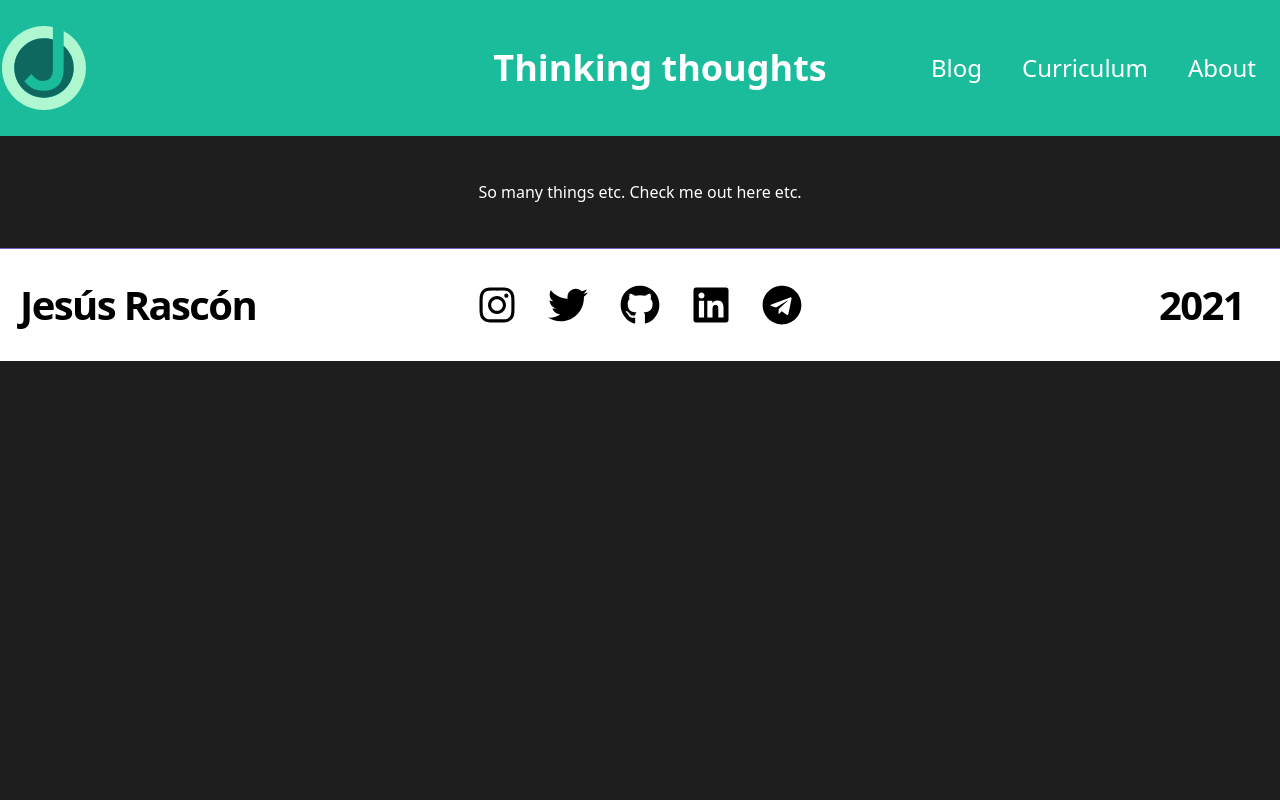
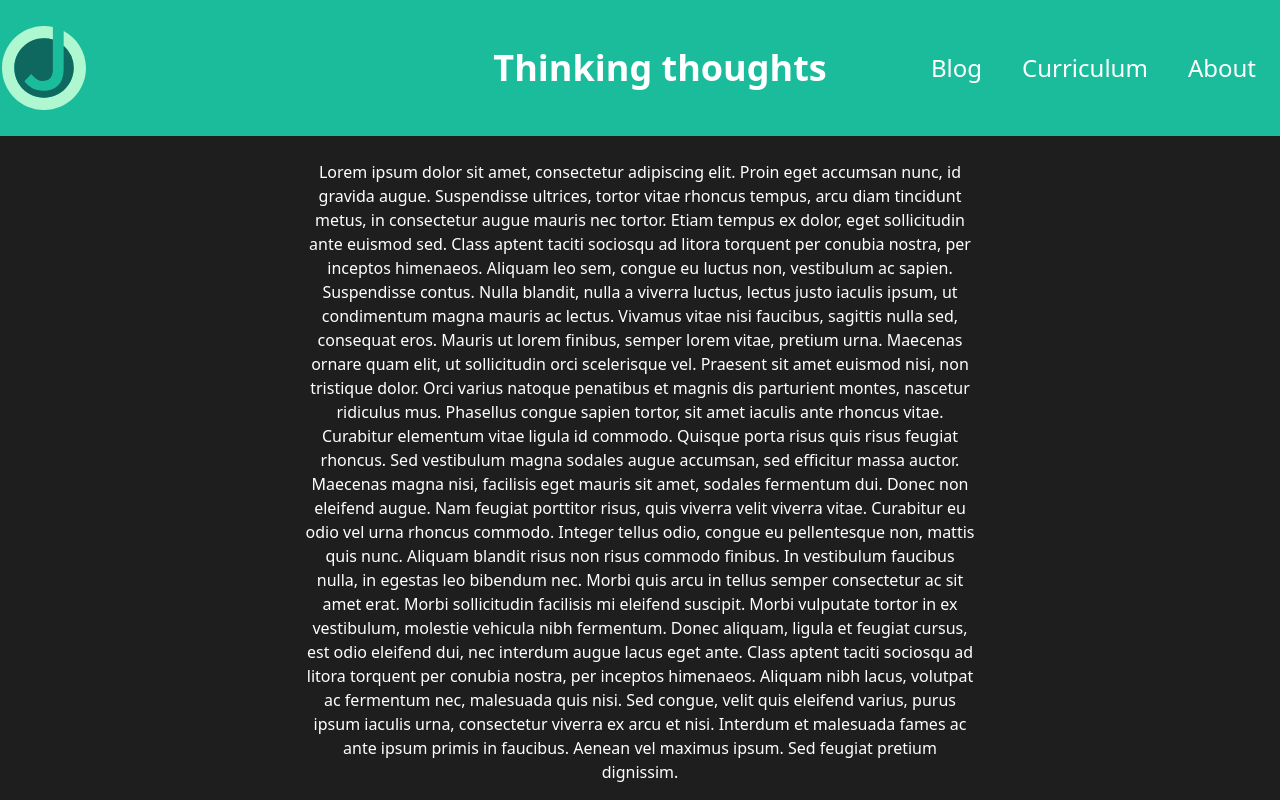
Before and after one commit to jesi-rgb/old.jesirgb.com, a Next.js app: page / in a window 1280 px wide. Shown: the top 800 px of the page. Built offline with nearby package versions, Linux system fonts and the light colour scheme.

Commit message:
corrected footer positioning

```diff
--- a/components/Footer.js
+++ b/components/Footer.js
@@ -18,7 +18,7 @@ config.autoAddCss = false; /* eslint-disable import/first */
 
 export default function Footer() {
   return (
-    <footer className="bg-white border-t border-accent-2 flex-shrink-0">
+    <footer className="bg-white absolute bottom-0 w-screen">
       <Container>
         <div className="py-8 flex flex-col lg:flex-row items-center">
           <h3 className="text-4xl lg:text-5xl font-bold tracking-tighter leading-tight text-center lg:text-left mb-10 lg:mb-0 lg:pr-4 lg:w-1/2">
--- a/components/Layout.js
+++ b/components/Layout.js
@@ -6,10 +6,12 @@ export const Layout = ({ children }) => {
   return (
     <>
       <Meta />
-      <div className="max-h-screen space-y-11">
+      <div className="max-h-screen">
         <HeaderTW />
-        {children}
-        <Footer />
+        <div className="relative min-h-screen">
+          {children}
+          <Footer />
+        </div>
       </div>
     </>
   );
--- a/pages/index.js
+++ b/pages/index.js
@@ -3,8 +3,39 @@ import Layout from "../components/Layout";
 export default function Home() {
   return (
     <Layout>
-      <div className="max-w-2xl mx-auto text-center text-white">
-        So many things etc. Check me out here etc.
+      <div className="max-w-2xl mx-auto text-center text-white m-5">
+        Lorem ipsum dolor sit amet, consectetur adipiscing elit. Proin eget
+        accumsan nunc, id gravida augue. Suspendisse ultrices, tortor vitae
+        rhoncus tempus, arcu diam tincidunt metus, in consectetur augue mauris
+        nec tortor. Etiam tempus ex dolor, eget sollicitudin ante euismod sed.
+        Class aptent taciti sociosqu ad litora torquent per conubia nostra, per
+        inceptos himenaeos. Aliquam leo sem, congue eu luctus non, vestibulum ac
+        sapien. Suspendisse contus. Nulla blandit, nulla a viverra luctus,
+        lectus justo iaculis ipsum, ut condimentum magna mauris ac lectus.
+        Vivamus vitae nisi faucibus, sagittis nulla sed, consequat eros. Mauris
+        ut lorem finibus, semper lorem vitae, pretium urna. Maecenas ornare quam
+        elit, ut sollicitudin orci scelerisque vel. Praesent sit amet euismod
+        nisi, non tristique dolor. Orci varius natoque penatibus et magnis dis
+        parturient montes, nascetur ridiculus mus. Phasellus congue sapien
+        tortor, sit amet iaculis ante rhoncus vitae. Curabitur elementum vitae
+        ligula id commodo. Quisque porta risus quis risus feugiat rhoncus. Sed
+        vestibulum magna sodales augue accumsan, sed efficitur massa auctor.
+        Maecenas magna nisi, facilisis eget mauris sit amet, sodales fermentum
+        dui. Donec non eleifend augue. Nam feugiat porttitor risus, quis viverra
+        velit viverra vitae. Curabitur eu odio vel urna rhoncus commodo. Integer
+        tellus odio, congue eu pellentesque non, mattis quis nunc. Aliquam
+        blandit risus non risus commodo finibus. In vestibulum faucibus nulla,
+        in egestas leo bibendum nec. Morbi quis arcu in tellus semper
+        consectetur ac sit amet erat. Morbi sollicitudin facilisis mi eleifend
+        suscipit. Morbi vulputate tortor in ex vestibulum, molestie vehicula
+        nibh fermentum. Donec aliquam, ligula et feugiat cursus, est odio
+        eleifend dui, nec interdum augue lacus eget ante. Class aptent taciti
+        sociosqu ad litora torquent per conubia nostra, per inceptos himenaeos.
+        Aliquam nibh lacus, volutpat ac fermentum nec, malesuada quis nisi. Sed
+        congue, velit quis eleifend varius, purus ipsum iaculis urna,
+        consectetur viverra ex arcu et nisi. Interdum et malesuada fames ac ante
+        ipsum primis in faucibus. Aenean vel maximus ipsum. Sed feugiat pretium
+        dignissim.
       </div>
     </Layout>
   );
```
